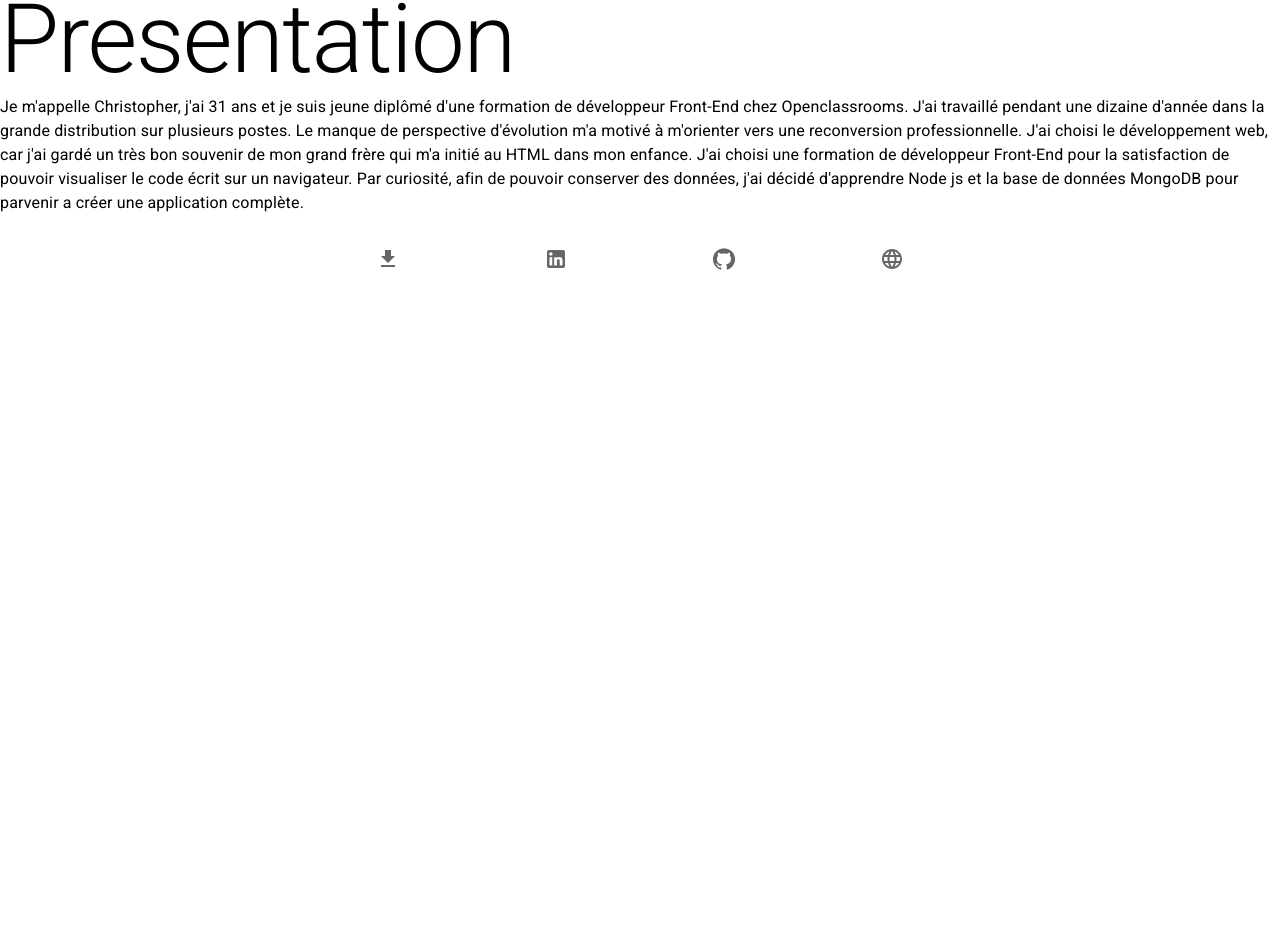
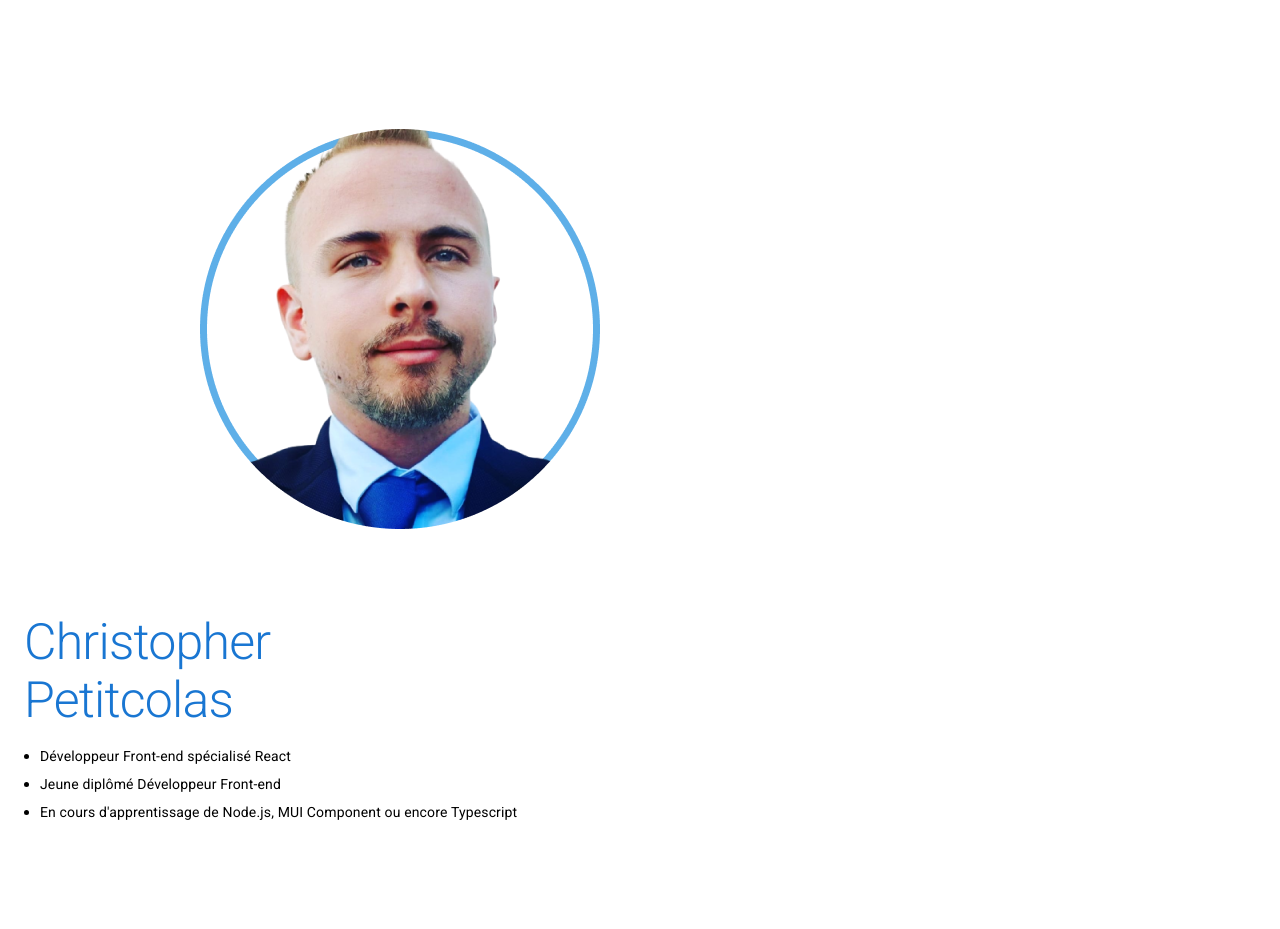
Before and after one commit to Chris5477/mon-portfolio, a React (Create React App) app: page / in a window 1280 px wide. Shown: the part 81-1010 px from the top of the page. Before the commit the page ends 800 px from the top, so only its background shows below. Built offline with nearby package versions, Linux system fonts and the light colour scheme.

Commit message:
add style in topBar and Home screen

```diff
--- a/src/App.js
+++ b/src/App.js
@@ -11,11 +11,11 @@ function App() {
 	return (
 		<div className="App">
 			<TopBar />
-			{/* <Home /> */}
+			<Home />
 			{/* <Content list={projects} /> */}
 			{/* <Content list={presentation} /> */}
 			{/* <Project /> */}
-			<Information />
+			{/* <Information /> */}
 			<Footer />
 		</div>
 	);
--- a/src/components/Footer.js
+++ b/src/components/Footer.js
@@ -1,24 +1,44 @@
-import { useState } from "react";
-import { BottomNavigation, BottomNavigationAction} from "@mui/material";
+import { Stack, IconButton, Typography } from "@mui/material";
 import FileDownloadIcon from "@mui/icons-material/FileDownload";
 import LinkedInIcon from "@mui/icons-material/LinkedIn";
 import GitHubIcon from "@mui/icons-material/GitHub";
 import LanguageIcon from "@mui/icons-material/Language";
 
 const Footer = () => {
+	return (
+		<Stack direction={"row"} justifyContent="space-around" spacing={5}>
+			<IconButton color="primary" aria-label="Télécharger CV">
+				<Stack alignItems="center">
+					<FileDownloadIcon />
+					<Typography color="primary" variant="subtitle2" fontSize={5}>
+						Télécharger CV
+					</Typography>
+				</Stack>
+			</IconButton>
+			<IconButton color="primary" aria-label="Lien linkedin">
+				<LinkedInIcon />
+			</IconButton>
+			<IconButton color="primary" aria-label="Lien Github">
+				<GitHubIcon />
+			</IconButton>
+			<IconButton color="primary" aria-label="Lien WelovesDev">
+				<LanguageIcon />
+			</IconButton>
+		</Stack>
+	);
+};
+export default Footer;
+
+/*
+
 	const [value, setValue] = useState("");
 
 	const handleChange = (event, newValue) => {
 		setValue(newValue);
 	};
-
-	return (
-		<BottomNavigation sx={{ width: "100%" }} value={value} onChange={handleChange}>
-			<BottomNavigationAction label="cv" value="Mon CV" icon={<FileDownloadIcon />} />
-			<BottomNavigationAction label="linkedin" value="Linkedin" icon={<LinkedInIcon />} />
-			<BottomNavigationAction label="github" value="Github" icon={<GitHubIcon />} />
-			<BottomNavigationAction label="site" value="Welovedevs" icon={<LanguageIcon />} />
-		</BottomNavigation>
-	);
-};
-export default Footer;
+<BottomNavigation sx={{ width: "100%" }} value={value} onChange={handleChange}>
+			<BottomNavigationAction color="primary" label="cv" value="Mon CV" icon={<FileDownloadIcon />} />
+			<BottomNavigationAction color="primary" label="linkedin" value="Linkedin" icon={<LinkedInIcon />} />
+			<BottomNavigationAction color="primary" label="github" value="Github" icon={<GitHubIcon />} />
+			<BottomNavigationAction color="primary" label="site" value="Welovedevs" icon={<LanguageIcon />} />
+		</BottomNavigation>*/
--- a/src/components/TopBar.js
+++ b/src/components/TopBar.js
@@ -1,12 +1,25 @@
-import { AppBar, Avatar } from "@mui/material";
+import { AppBar, Avatar, Box } from "@mui/material";
 import MenuIcon from "@mui/icons-material/Menu";
-import chris from "../assets/pictures/chrispng.png"
+import chris from "../assets/pictures/chrispng.png";
 
 const TopBar = () => {
+	const styleAppBar = {
+		width : "100%",
+		backgroundColor: "transparent",
+		display : "flex",
+		flexDirection : "row",
+		justifyContent : "space-between",
+		alignItems : "center",
+		boxShadow : "none",
+		padding : "5px 20px"
+	};
+
 	return (
-		<AppBar position="static">
+		<AppBar position="static" sx={styleAppBar}>
 			<Avatar alt="christopher Petitcolas" src={chris} />
-			<MenuIcon />
+			<Box>
+				<MenuIcon color="primary" />
+			</Box>
 		</AppBar>
 	);
 };
--- a/src/index.css
+++ b/src/index.css
@@ -3,5 +3,13 @@ body{
   padding: 0;
   box-sizing: border-box;
   width: 100%;
-  height: 100%;
+  height: 100vh;
 }
+
+.profil{
+  width : 50%;
+  object-fit: contain;
+  max-width: 400px;
+  transform: translate(50%, 20%);
+
+}
--- a/src/screen/Home.js
+++ b/src/screen/Home.js
@@ -1,30 +1,30 @@
 import { Grid, Typography } from "@mui/material";
-import me from "../assets/pictures/chrispng.png"
+import me from "../assets/pictures/chrispng.png";
 
 const Home = () => {
 	return (
-		<Grid container>
-			<Grid item xs={12}>
-				<img src={me} alt="profil" />
+		<Grid container width="100%">
+			<Grid item xs={12} mt={10} mb={10}>
+				<img className="profil" src={me} alt="profil" />
 			</Grid>
-			<Grid item>
-				<Typography variant="h2">
+			<Grid item xs={12} mt={10} mb={10}>
+				<Typography variant="h1" fontSize={"50px"} color="primary" pl={3}>
 					Christopher <br /> Petitcolas
 				</Typography>
 
 				<ul>
 					<li>
-						<Typography paragraph>
-						Développeur Front-end spécialisé React
+						<Typography variant={"body2"} mb={1}>
+							Développeur Front-end spécialisé React
 						</Typography>
 					</li>
 					<li>
-						<Typography paragraph>
-						Jeune diplômé Développeur Front-end
+						<Typography variant={"body2"} mb={1}>
+							Jeune diplômé Développeur Front-end
 						</Typography>
 					</li>
 					<li>
-						<Typography paragraph>
+						<Typography variant={"body2"} mb={1}>
 							En cours d'apprentissage de Node.js, MUI Component ou encore Typescript
 						</Typography>
 					</li>
```
